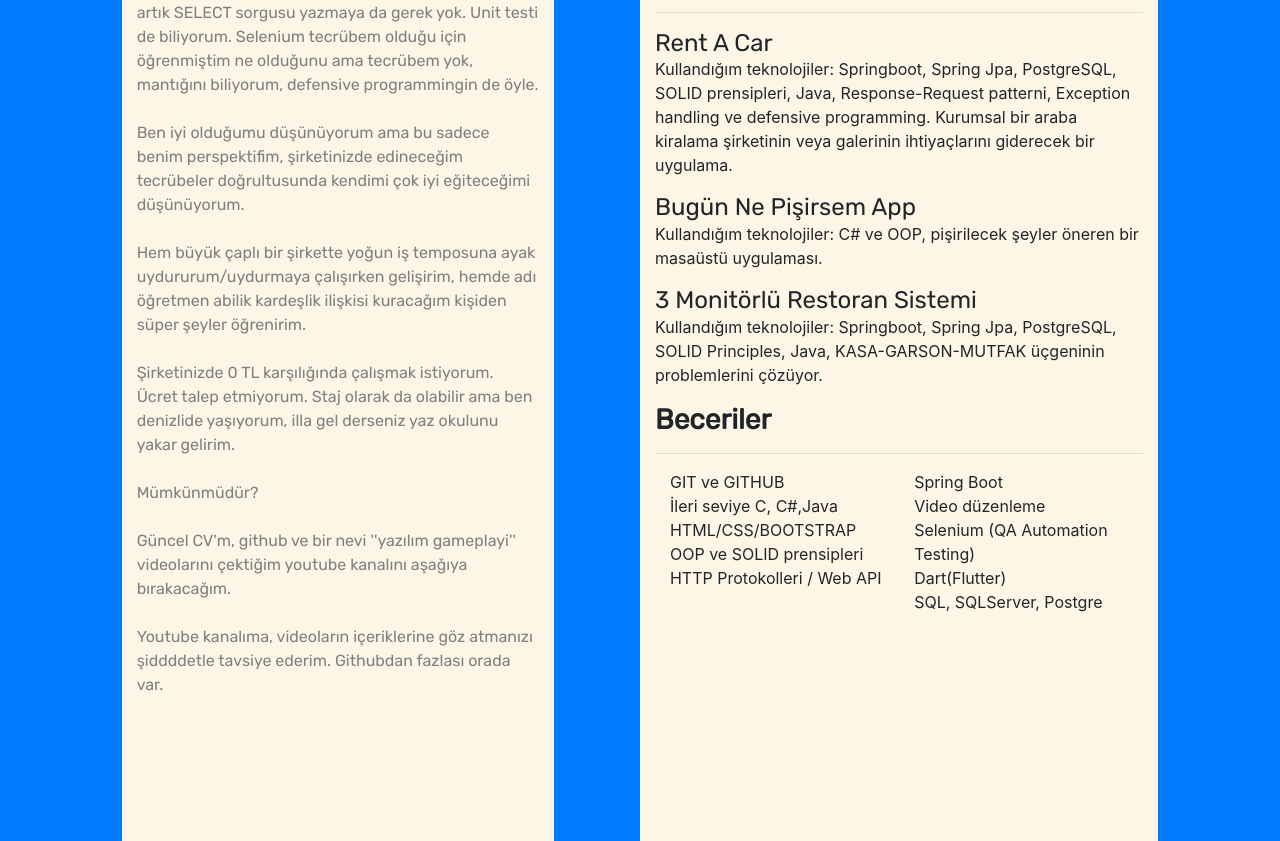
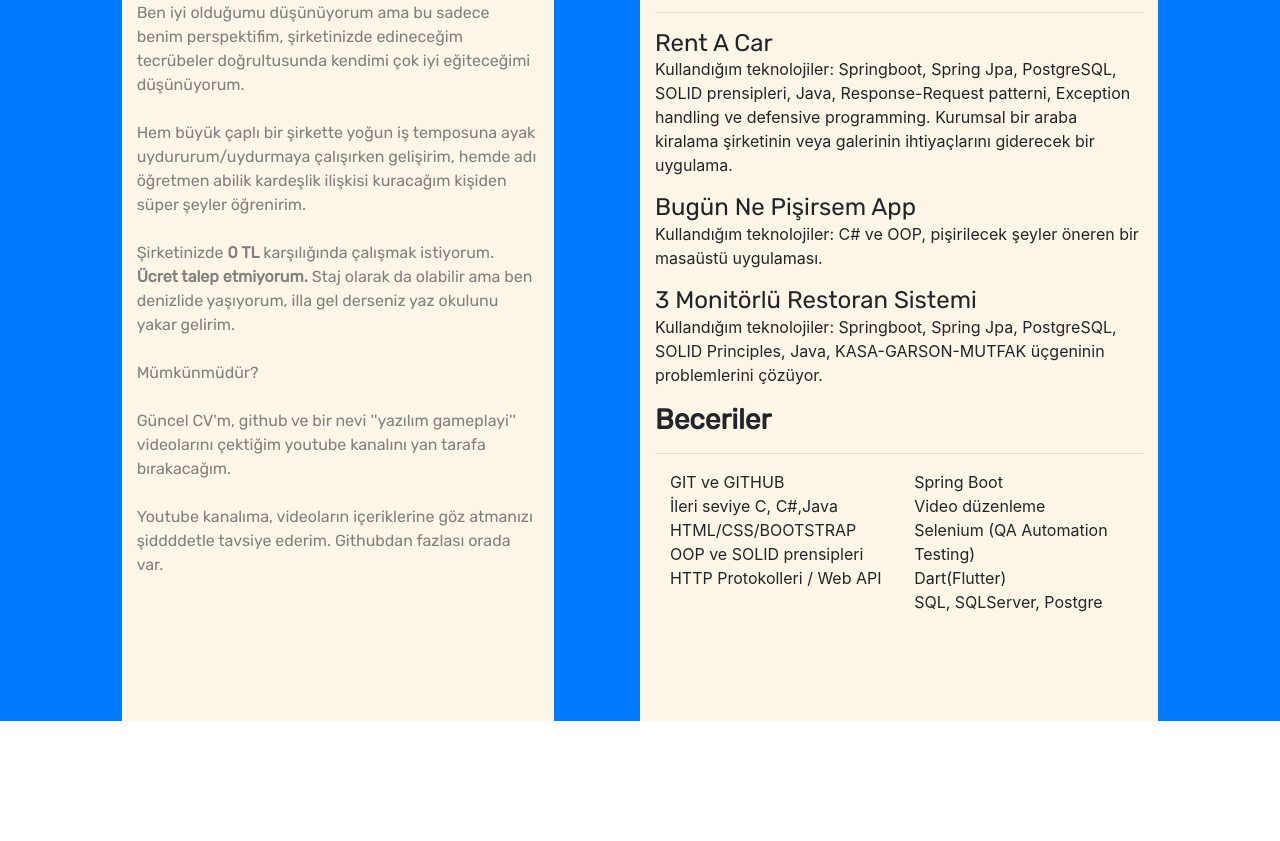
Before and after one commit to emirhankarakoc/cv_websitem, a plain HTML site: page index.html in a window 1280 px wide. Shown: the part 631-1472 px from the top of the page. After the commit the page ends 1352 px from the top, so only its background shows below. Drawn offline with nearby package versions, Linux system fonts and the light colour scheme; a web font is replaced by a local one.

Commit message:
Update index.html1

```diff
--- a/index.html
+++ b/index.html
@@ -31,7 +31,7 @@
                             <h1 style="text-align: center;font-family: 'Rubik';  color: #808080; " class="py-5 mt-5  ">Niyet Mektubum</h1>
 
                             <p class="mb-5" style="font-family: 'Rubik'; color: #808080;">Merhaba,
-                                Öncelikle profesyonel mail nasıl yazılır bilmiyorum, üslup konusunda hata yaparsam çok çok çok özür dilerim, toplu herkese attığım bir mail de değil. sadece hepsiemlağa atıyorum. bu da yalan değil valla sadece size atıyorum.  kocaman bir şirketsiniz, airbnb kadar büyük bir şirket. kazanacağım tecrübelerin, edineceğim derslerin haddi hesabı yok. umarım dönüşünüz olumlu olur.
+                                Öncelikle profesyonel mail nasıl yazılır bilmiyorum, üslup konusunda hata yaparsam çok çok çok özür dilerim. Umarım dönüşünüz olumlu olur.
                                 <br><br>
                                 Pamukkale üniversitesinde gelecek sene 3. sınıf öğrencisi olacağım. Kendimi backend tarafında geliştiriyorum. Javada güzel deneyimim var. Spring kursunu bitirdim, proje yazıyorum. WebApi yazmasını biliyorum, Response - request patterni ve solid prensiplerini iyi anladığımı düşünüyorum(Kurstan gördüğüm kadarıyla, zaten javada sadece oop kullanarak birkaç projem olduğu için zor gelmedi). Postgrede de iyiyim ,SQL gayet basit bi dil + jpa var. artık SELECT sorgusu yazmaya da gerek yok. Unit testi de biliyorum. Selenium tecrübem olduğu için öğrenmiştim ne olduğunu ama tecrübem yok, mantığını biliyorum, defensive programmingin de öyle.
                                 <br><br>
@@ -39,11 +39,11 @@
                                 <br><br>
                                 Hem büyük çaplı bir şirkette yoğun iş temposuna ayak uydururum/uydurmaya çalışırken gelişirim, hemde adı öğretmen abilik kardeşlik ilişkisi kuracağım kişiden süper şeyler öğrenirim.
                                 <br><br>
-                                Şirketinizde 0 TL karşılığında çalışmak istiyorum. Ücret talep etmiyorum. Staj olarak da olabilir ama ben denizlide yaşıyorum, illa gel derseniz yaz okulunu yakar gelirim.
+                                Şirketinizde <strong>0 TL</strong> karşılığında çalışmak istiyorum. <strong>Ücret talep etmiyorum.</strong> Staj olarak da olabilir ama ben denizlide yaşıyorum, illa gel derseniz yaz okulunu yakar gelirim.
                                 <br><br>
                                 Mümkünmüdür?
                                 <br><br>
-                                Güncel CV'm, github ve bir nevi ''yazılım gameplayi'' videolarını çektiğim youtube kanalını aşağıya bırakacağım.
+                                Güncel CV'm, github ve bir nevi ''yazılım gameplayi'' videolarını çektiğim youtube kanalını yan tarafa bırakacağım.
                                 <br><br>
                                 Youtube kanalıma, videoların içeriklerine göz atmanızı şiddddetle tavsiye ederim. Githubdan fazlası orada var.
                                 <br><br>
```
